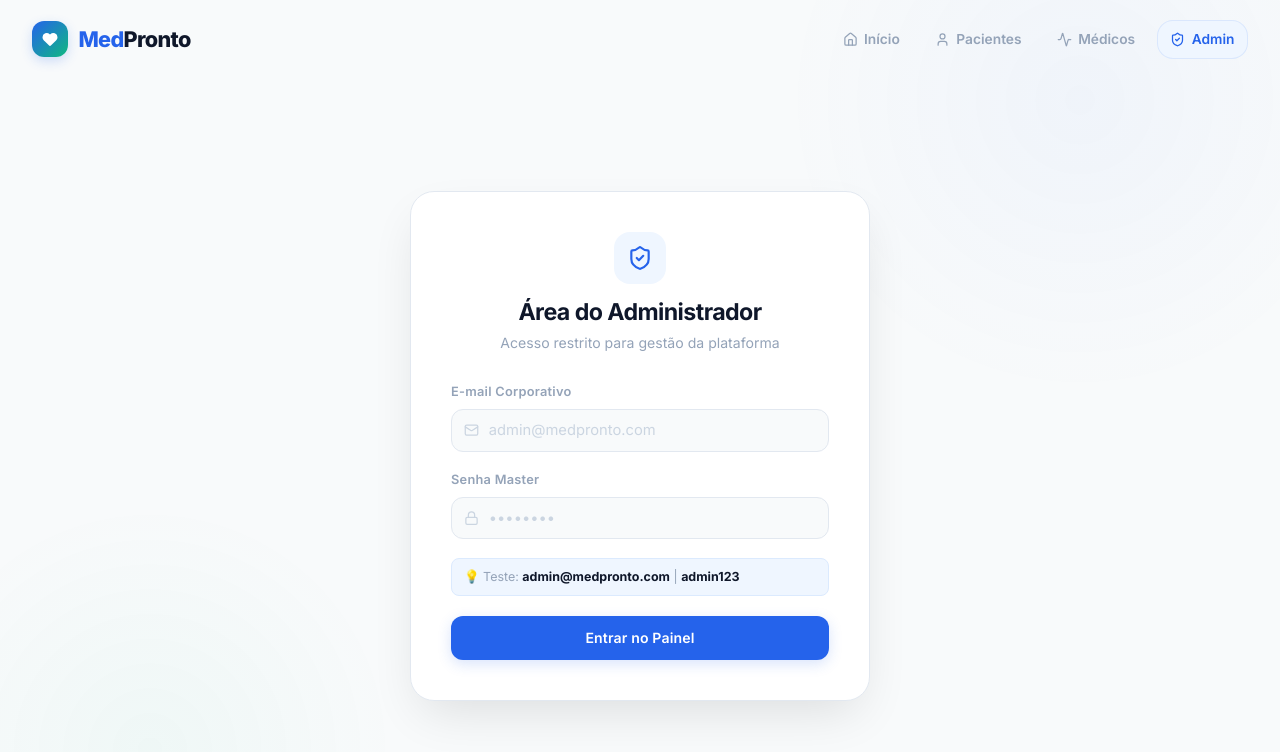
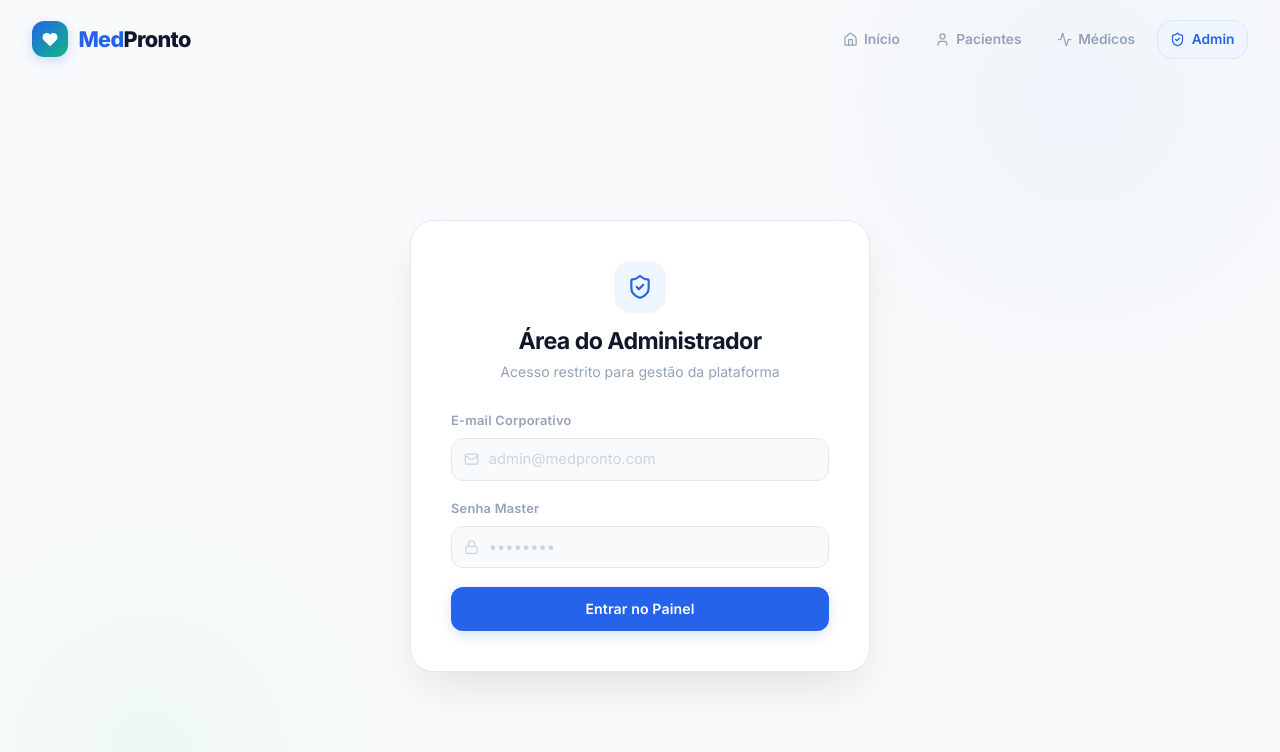
Before and after one commit to ferreirafxdev/MedPronto, a React (Vite) app in the folder frontend/: page /admin/login in a window 1280 px wide. Shown: the top 752 px of the page. Built offline with nearby package versions, Linux system fonts and the light colour scheme; no server answers.

Commit message:
Remove exposed admin credentials from login page

```diff
--- a/frontend/src/pages/Admin/AdminLogin.tsx
+++ b/frontend/src/pages/Admin/AdminLogin.tsx
@@ -50,9 +50,6 @@ const AdminLogin = () => {
               <input type="password" className="form-control" placeholder="••••••••" required value={password} onChange={(e) => setPassword(e.target.value)} style={{ paddingLeft: '2.3rem' }} />
             </div>
           </div>
-          <div style={{ fontSize: '0.78rem', color: 'var(--text-muted)', marginBottom: '1.25rem', background: 'var(--accent-ultra-light)', border: '1px solid var(--accent-light)', padding: '0.5rem 0.75rem', borderRadius: 'var(--radius-sm)' }}>
-            💡 Teste: <strong style={{ color: 'var(--text-heading)' }}>admin@medpronto.com</strong> | <strong style={{ color: 'var(--text-heading)' }}>admin123</strong>
-          </div>
           <button type="submit" className="btn btn-primary btn-full" disabled={loading} style={{ height: '44px' }}>
             {loading ? <Loader2 size={18} className="animate-spin" /> : 'Entrar no Painel'}
           </button>
```
